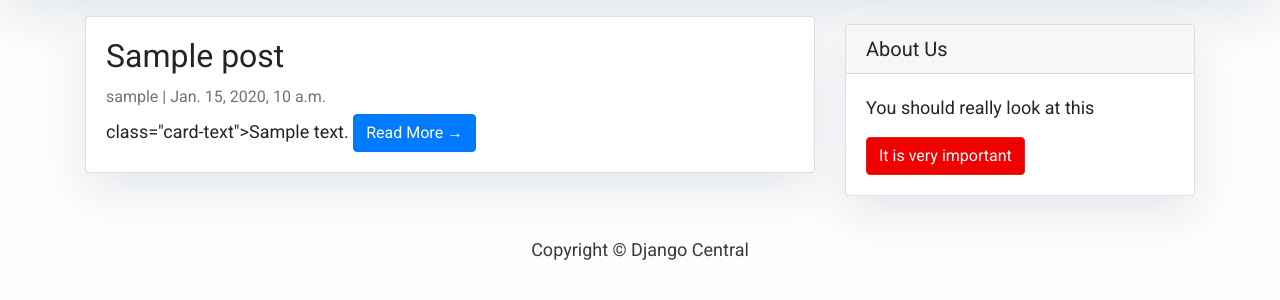
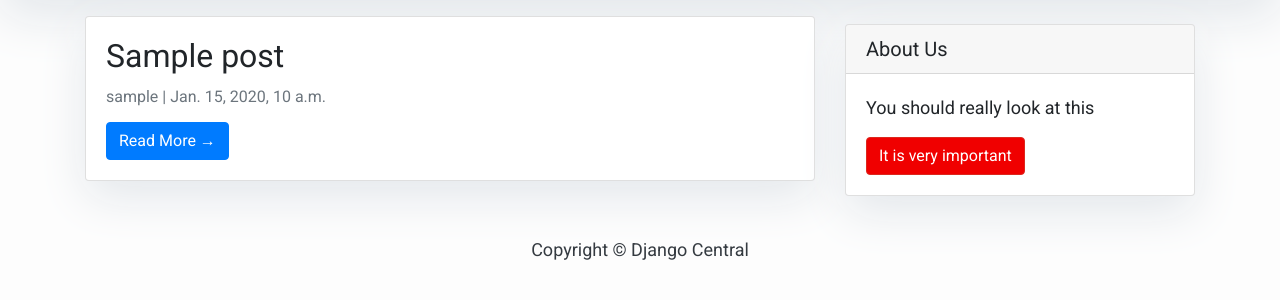
Before and after one commit to Deathcharge/MASTER, a Django app: page / in a window 1280 px wide. Shown: the part 209-509 px from the top of the page. Run offline with Django 3.2, Linux system fonts and the light colour scheme; tables that the repository leaves empty hold one stand-in row (values such as "Sample post"); some libraries are stand-ins or nearby versions.

Commit message:
lazy test

```diff
--- a/floorWall/templates/index.html
+++ b/floorWall/templates/index.html
@@ -39,7 +39,7 @@
                 <div class="card-body">
                     <h2 class="card-title">{{ post.title }}</h2>
                     <p class="card-text text-muted h6">{{ post.author }} | {{ post.created_on}} </p>
-                    class="card-text">{{post.content|slice:":200" }}
+                    <p class="card-text"></p>
                     <a href="{% url 'post_detail' post.slug  %}" class="btn btn-primary">Read More &rarr;</a>
                 </div>
             </div>
```
